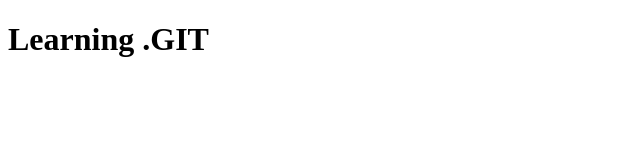
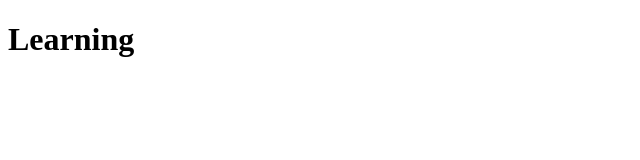
Before and after one commit to Jeena-dev/basicProject, a plain HTML site: page index.html in a window 1280 px wide. Shown: the whole page, without its empty margins (0-640 px from the left). Drawn offline with Linux system fonts and the light colour scheme.

```diff
--- a/index.html
+++ b/index.html
@@ -6,6 +6,6 @@
     <title>Document</title>
 </head>
 <body>
-    <h1> Learning .GIT</h1>
+    <h1> Learning </h1>
 </body>
 </html>
```
